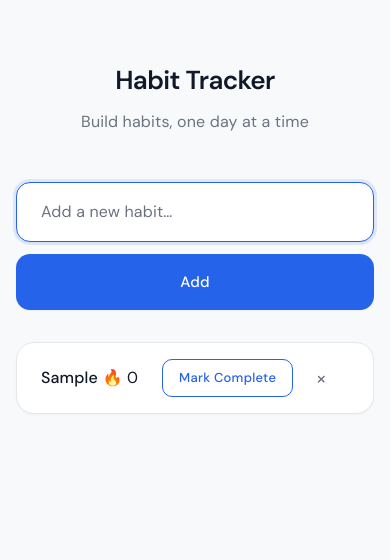
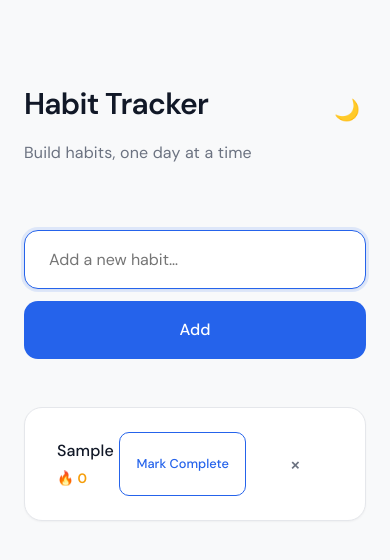
Before and after one commit to prateek7-codes/habit-tracker, a plain HTML site: page index.html in a window 390 px wide. Both pictures are taken after typing "Sample" into the empty fields and a click on the button "Add". Drawn offline with Linux system fonts and the light colour scheme.

Commit message:
Added streak logic + dark mode

```diff
--- a/app.js
+++ b/app.js
@@ -150,5 +150,28 @@ form.addEventListener('submit', (e) => {
   addHabit(input.value);
 });
 
+function initializeTheme() {
+  const themeToggle = document.getElementById("theme-toggle");
+  const THEME_KEY = "habit-tracker-theme";
+
+  if (!themeToggle) return;
+
+  const savedTheme = localStorage.getItem(THEME_KEY);
+
+  if (savedTheme === "dark") {
+    document.body.classList.add("dark");
+    themeToggle.textContent = "☀️";
+  }
+
+  themeToggle.addEventListener("click", () => {
+    document.body.classList.toggle("dark");
+
+    const isDark = document.body.classList.contains("dark");
+    localStorage.setItem(THEME_KEY, isDark ? "dark" : "light");
+
+    themeToggle.textContent = isDark ? "☀️" : "🌙";
+  });
+}
 /* ---------- Start ---------- */
 initializeApp();
+initializeTheme();
--- a/index.html
+++ b/index.html
@@ -4,18 +4,29 @@
   <meta charset="UTF-8">
   <meta name="viewport" content="width=device-width, initial-scale=1.0">
   <title>Habit Tracker</title>
+
   <link rel="preconnect" href="https://fonts.googleapis.com">
   <link rel="preconnect" href="https://fonts.gstatic.com" crossorigin>
   <link href="https://fonts.googleapis.com/css2?family=DM+Sans:wght@400;500;600&display=swap" rel="stylesheet">
+
   <link rel="stylesheet" href="styles.css">
 </head>
+
 <body>
   <main class="app">
+
+    <!-- HEADER -->
     <header class="header">
-      <h1>Habit Tracker</h1>
+      <div class="header-top">
+        <h1>Habit Tracker</h1>
+        <button id="theme-toggle" class="theme-toggle" aria-label="Toggle theme">
+          🌙
+        </button>
+      </div>
       <p class="tagline">Build habits, one day at a time</p>
     </header>
 
+    <!-- ADD HABIT FORM -->
     <form class="add-form" id="add-form">
       <input
         type="text"
@@ -25,11 +36,16 @@
         autocomplete="off"
         required
       />
-      <button type="submit" class="btn btn-add">Add</button>
+      <button type="submit" class="btn btn-add">
+        Add
+      </button>
     </form>
 
+    <!-- HABIT LIST -->
     <ul class="habit-list" id="habit-list"></ul>
+
   </main>
+
   <script src="app.js"></script>
 </body>
 </html>
--- a/styles.css
+++ b/styles.css
@@ -4,6 +4,7 @@
   box-sizing: border-box;
 }
 
+/* ------------------ LIGHT THEME (DEFAULT) ------------------ */
 :root {
   --bg: #f8f9fa;
   --surface: #ffffff;
@@ -14,14 +15,18 @@
   --accent-hover: #1d4ed8;
   --complete: #059669;
   --complete-bg: #ecfdf5;
+
   --radius-sm: 10px;
   --radius-md: 14px;
   --radius-lg: 18px;
+
   --shadow-sm: 0 1px 2px rgba(0, 0, 0, 0.04);
-  --shadow-md: 0 4px 6px -1px rgba(0, 0, 0, 0.05), 0 2px 4px -2px rgba(0, 0, 0, 0.05);
-  --shadow-lg: 0 10px 15px -3px rgba(0, 0, 0, 0.05), 0 4px 6px -4px rgba(0, 0, 0, 0.05);
+  --shadow-md: 0 4px 6px -1px rgba(0, 0, 0, 0.05),
+               0 2px 4px -2px rgba(0, 0, 0, 0.05);
   --shadow-focus: 0 0 0 3px rgba(37, 99, 235, 0.12);
+
   --font: "DM Sans", -apple-system, BlinkMacSystemFont, "Segoe UI", sans-serif;
+
   --space-xs: 0.5rem;
   --space-sm: 0.75rem;
   --space-md: 1rem;
@@ -32,6 +37,20 @@
   --space-4xl: 5rem;
 }
 
+/* ------------------ DARK MODE ------------------ */
+body.dark {
+  --bg: #111827;
+  --surface: #1f2937;
+  --text: #f3f4f6;
+  --text-muted: #9ca3af;
+  --border: #374151;
+  --accent: #3b82f6;
+  --accent-hover: #60a5fa;
+  --complete: #10b981;
+  --complete-bg: rgba(16, 185, 129, 0.12);
+}
+
+/* ------------------ BASE ------------------ */
 body {
   margin: 0;
   min-height: 100vh;
@@ -41,19 +60,25 @@ body {
   letter-spacing: 0.01em;
   color: var(--text);
   background: var(--bg);
-  -webkit-font-smoothing: antialiased;
-  -moz-osx-font-smoothing: grayscale;
+  transition: background 0.3s ease, color 0.3s ease;
 }
 
+/* ------------------ LAYOUT ------------------ */
 .app {
   max-width: 440px;
   margin: 0 auto;
-  padding: var(--space-4xl) var(--space-lg) var(--space-4xl);
+  padding: var(--space-4xl) var(--space-lg);
 }
 
+/* ------------------ HEADER ------------------ */
 .header {
-  text-align: center;
   margin-bottom: var(--space-3xl);
+}
+
+.header-top {
+  display: flex;
+  justify-content: space-between;
+  align-items: center;
 }
 
 .header h1 {
@@ -61,18 +86,27 @@ body {
   font-size: 1.875rem;
   font-weight: 600;
   letter-spacing: -0.025em;
-  line-height: 1.25;
-  color: var(--text);
 }
 
 .tagline {
   margin: 0;
   font-size: 1rem;
-  font-weight: 400;
-  letter-spacing: 0.01em;
   color: var(--text-muted);
 }
 
+.theme-toggle {
+  background: transparent;
+  border: none;
+  font-size: 1.3rem;
+  cursor: pointer;
+  transition: transform 0.2s ease;
+}
+
+.theme-toggle:hover {
+  transform: rotate(15deg);
+}
+
+/* ------------------ FORM ------------------ */
 .add-form {
   display: flex;
   gap: var(--space-sm);
@@ -83,20 +117,12 @@ body {
   flex: 1;
   padding: var(--space-md) var(--space-lg);
   font: inherit;
-  font-size: 1rem;
-  font-weight: 400;
-  letter-spacing: 0.01em;
   color: var(--text);
   background: var(--surface);
   border: 1px solid var(--border);
   border-radius: var(--radius-md);
   box-shadow: var(--shadow-sm);
-  transition: border-color 0.2s ease, box-shadow 0.2s ease;
-}
-
-.habit-input::placeholder {
-  color: var(--text-muted);
-  font-weight: 400;
+  transition: border 0.2s ease, box-shadow 0.2s ease;
 }
 
 .habit-input:focus {
@@ -105,16 +131,15 @@ body {
   box-shadow: var(--shadow-sm), var(--shadow-focus);
 }
 
+/* ------------------ BUTTONS ------------------ */
 .btn {
   padding: var(--space-md) var(--space-xl);
   font: inherit;
-  font-size: 0.9375rem;
   font-weight: 500;
-  letter-spacing: 0.01em;
   border: none;
   border-radius: var(--radius-md);
   cursor: pointer;
-  transition: background 0.2s ease, transform 0.1s ease, box-shadow 0.2s ease;
+  transition: background 0.2s ease, transform 0.1s ease;
 }
 
 .btn:active {
@@ -124,15 +149,13 @@ body {
 .btn-add {
   background: var(--accent);
   color: white;
-  white-space: nowrap;
-  box-shadow: var(--shadow-sm);
 }
 
 .btn-add:hover {
   background: var(--accent-hover);
-  box-shadow: var(--shadow-md);
 }
 
+/* ------------------ HABIT LIST ------------------ */
 .habit-list {
   list-style: none;
   margin: 0;
@@ -144,25 +167,23 @@ body {
 
 .habit-item {
   display: flex;
+  justify-content: space-between;
   align-items: center;
-  gap: var(--space-lg);
   padding: var(--space-lg) var(--space-xl);
   background: var(--surface);
   border: 1px solid var(--border);
   border-radius: var(--radius-lg);
   box-shadow: var(--shadow-sm);
-  transition: border-color 0.2s ease, box-shadow 0.2s ease;
+  transition: box-shadow 0.2s ease, border 0.2s ease;
 }
 
 .habit-item:hover {
-  border-color: #e0e0e0;
   box-shadow: var(--shadow-md);
 }
 
 .habit-item.completed {
   background: var(--complete-bg);
-  border-color: #a7f3d0;
-  box-shadow: var(--shadow-sm);
+  border-color: var(--complete);
 }
 
 .habit-item.completed .habit-name {
@@ -170,107 +191,71 @@ body {
   color: var(--text-muted);
 }
 
-.habit-name {
+/* ------------------ HABIT INFO ------------------ */
+.habit-info {
+  display: flex;
+  flex-direction: column;
+  gap: 4px;
   flex: 1;
-  margin: 0;
-  font-size: 1rem;
-  font-weight: 500;
-  letter-spacing: 0.01em;
-  line-height: 1.5;
-  min-width: 0;
 }
 
+.habit-name {
+  font-weight: 500;
+}
+
+.habit-streak {
+  font-size: 0.85rem;
+  font-weight: 600;
+  color: #f59e0b;
+}
+
+/* ------------------ ACTIONS ------------------ */
 .habit-actions {
   display: flex;
-  align-items: center;
   gap: var(--space-sm);
-  flex-shrink: 0;
 }
 
 .btn-complete {
   padding: var(--space-xs) var(--space-md);
-  font-size: 0.8125rem;
-  font-weight: 500;
-  letter-spacing: 0.02em;
+  font-size: 0.8rem;
   background: transparent;
-  color: var(--accent);
   border: 1px solid var(--accent);
   border-radius: var(--radius-sm);
-  cursor: pointer;
-  transition: background 0.2s ease, color 0.2s ease, border-color 0.2s ease;
+  color: var(--accent);
 }
 
 .btn-complete:hover {
-  background: rgba(37, 99, 235, 0.06);
-}
-
-.habit-item.completed .btn-complete {
-  color: var(--complete);
-  border-color: var(--complete);
-  background: rgba(5, 150, 105, 0.06);
-}
-
-.habit-item.completed .btn-complete:hover {
-  background: rgba(5, 150, 105, 0.1);
+  background: rgba(37, 99, 235, 0.08);
 }
 
 .btn-delete {
-  width: 2rem;
-  height: 2rem;
-  padding: 0;
-  display: inline-flex;
-  align-items: center;
-  justify-content: center;
   font-size: 1.25rem;
-  line-height: 1;
-  font-weight: 400;
-  color: var(--text-muted);
   background: transparent;
   border: none;
-  border-radius: var(--radius-sm);
+  color: var(--text-muted);
   cursor: pointer;
-  transition: color 0.2s ease, background 0.2s ease;
 }
 
 .btn-delete:hover {
   color: #b91c1c;
-  background: rgba(185, 28, 28, 0.06);
 }
 
+/* ------------------ EMPTY STATE ------------------ */
 .habit-list:empty::after {
   content: "No habits yet. Add one above.";
   display: block;
   text-align: center;
-  padding: var(--space-3xl) var(--space-lg);
+  padding: var(--space-3xl);
   color: var(--text-muted);
-  font-size: 1rem;
-  font-weight: 400;
-  letter-spacing: 0.01em;
 }
 
+/* ------------------ RESPONSIVE ------------------ */
 @media (max-width: 400px) {
-  .app {
-    padding: var(--space-3xl) var(--space-md) var(--space-4xl);
-  }
-
-  .header {
-    margin-bottom: var(--space-2xl);
-  }
-
-  .header h1 {
-    font-size: 1.625rem;
-  }
-
   .add-form {
     flex-direction: column;
-    margin-bottom: var(--space-xl);
   }
 
   .btn-add {
     width: 100%;
   }
-
-  .habit-item {
-    padding: var(--space-md) var(--space-lg);
-  }
 }
```
